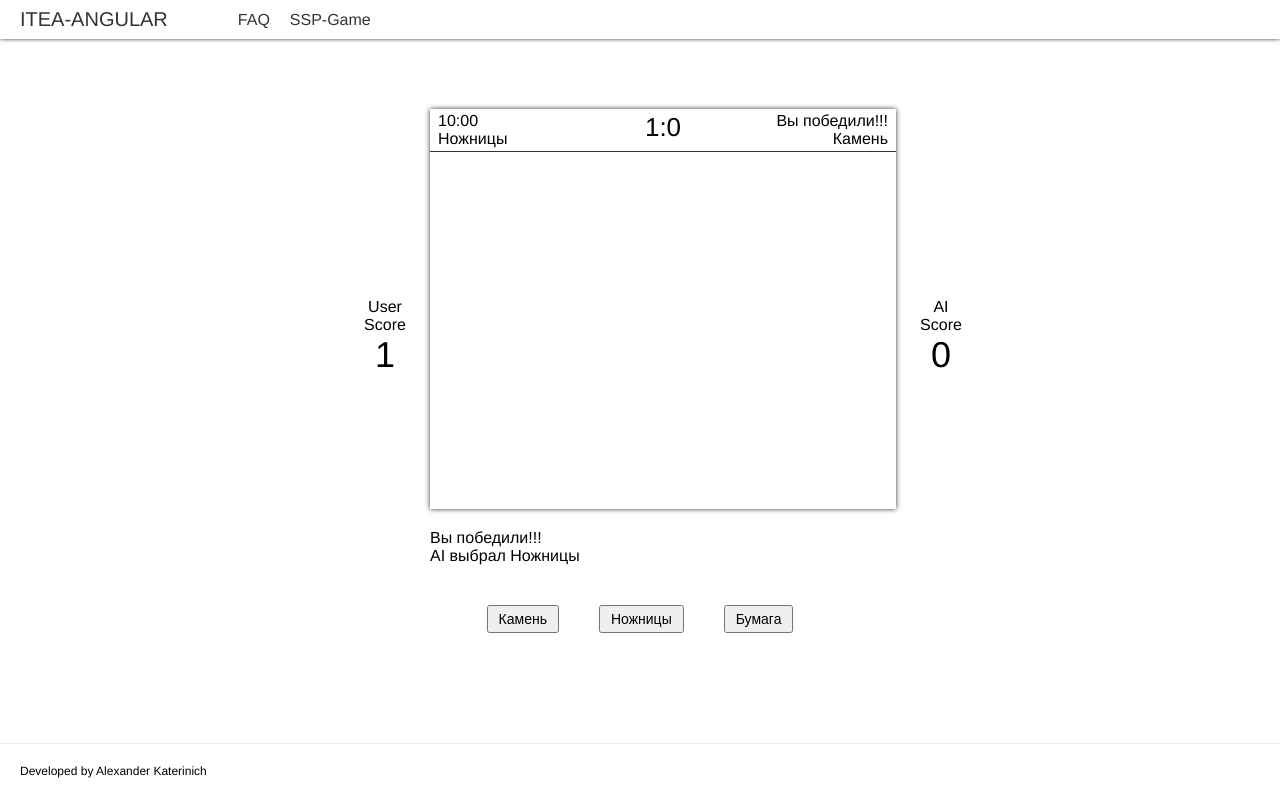
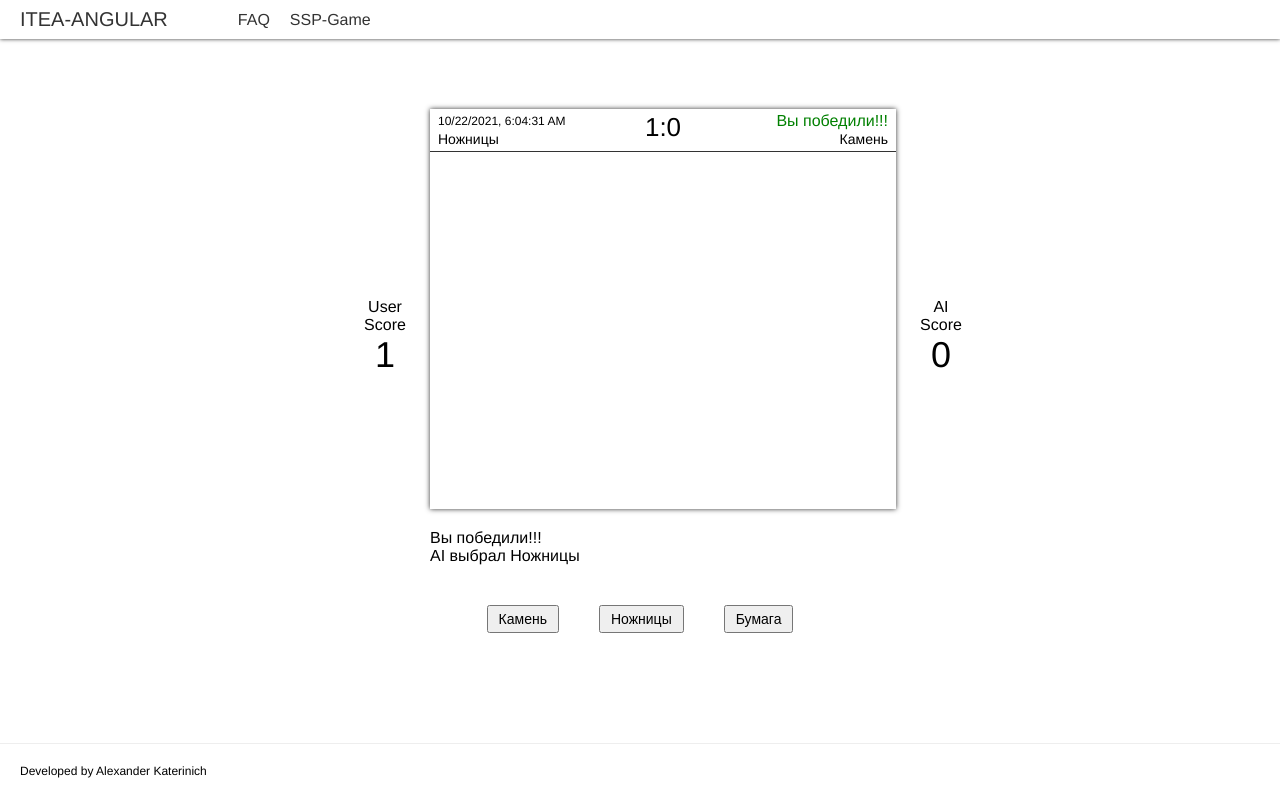
Before and after one commit to Pan1k/itea-angular, an Angular app: page /ssp-game in a window 1280 px wide. Both pictures are taken after a click on the button "Камень". Built offline with nearby package versions, Linux system fonts and the light colour scheme.

Commit message:
Added results list styles

```diff
--- a/src/app/pages/ssp-game/ssp-game.component.html
+++ b/src/app/pages/ssp-game/ssp-game.component.html
@@ -8,13 +8,13 @@
       <div class="history-list">
         <div class="history-list__item" *ngFor="let item of gameResults">
           <div>
-            <span>{{item.time}}</span>
-            <span>{{getTitle(item.userChoice)}}</span>
+            <span class="time">{{item.time}}</span>
+            <span class="choice">{{getTitle(item.userChoice)}}</span>
           </div>
           <div class="middle">{{item.score}}</div>
           <div>
-            <span>{{item.result}}</span>
-            <span>{{getTitle(item.aiChoice)}}</span>
+            <span class="result {{getResultClass(item.result)}}">{{item.result}}</span>
+            <span class="choice">{{getTitle(item.aiChoice)}}</span>
           </div>
         </div>
       </div>
--- a/src/app/pages/ssp-game/ssp-game.component.scss
+++ b/src/app/pages/ssp-game/ssp-game.component.scss
@@ -80,5 +80,27 @@
       text-align: center;
       font-size: 26px;
     }
+
+    .time {
+      line-height: 18px;
+      font-size: 12px;
+    }
+
+    .choice {
+      font-size: 14px;
+      line-height: 18px;
+    }
+
+    .result {
+      font-weight: 500;
+
+      &.win {
+        color: green;
+      }
+
+      &.lose {
+        color: red;
+      }
+    }
   }
 }
--- a/src/app/pages/ssp-game/ssp-game.component.ts
+++ b/src/app/pages/ssp-game/ssp-game.component.ts
@@ -5,7 +5,7 @@ interface IWinsArr {
 }
 
 interface IGameResults {
-  time: string,
+  time: any,
   result: string,
   userChoice: number,
   aiChoice: number,
@@ -70,9 +70,14 @@ export class SspGameComponent implements OnInit {
     return Math.floor(Math.random() * 3);
   }
 
+  getResultClass(val: string): string {
+    return (val === 'Ничья') ? '' : (val === 'Вы победили!!!') ? 'win' : 'lose';
+  }
+
   saveResult(): void {
+    let date = new Date().toLocaleString();
     let result: IGameResults = {
-      time: "10:00",
+      time: date,
       result: this.gameResult,
       userChoice: this.AIChoice,
       aiChoice: this.userChoice,
```
